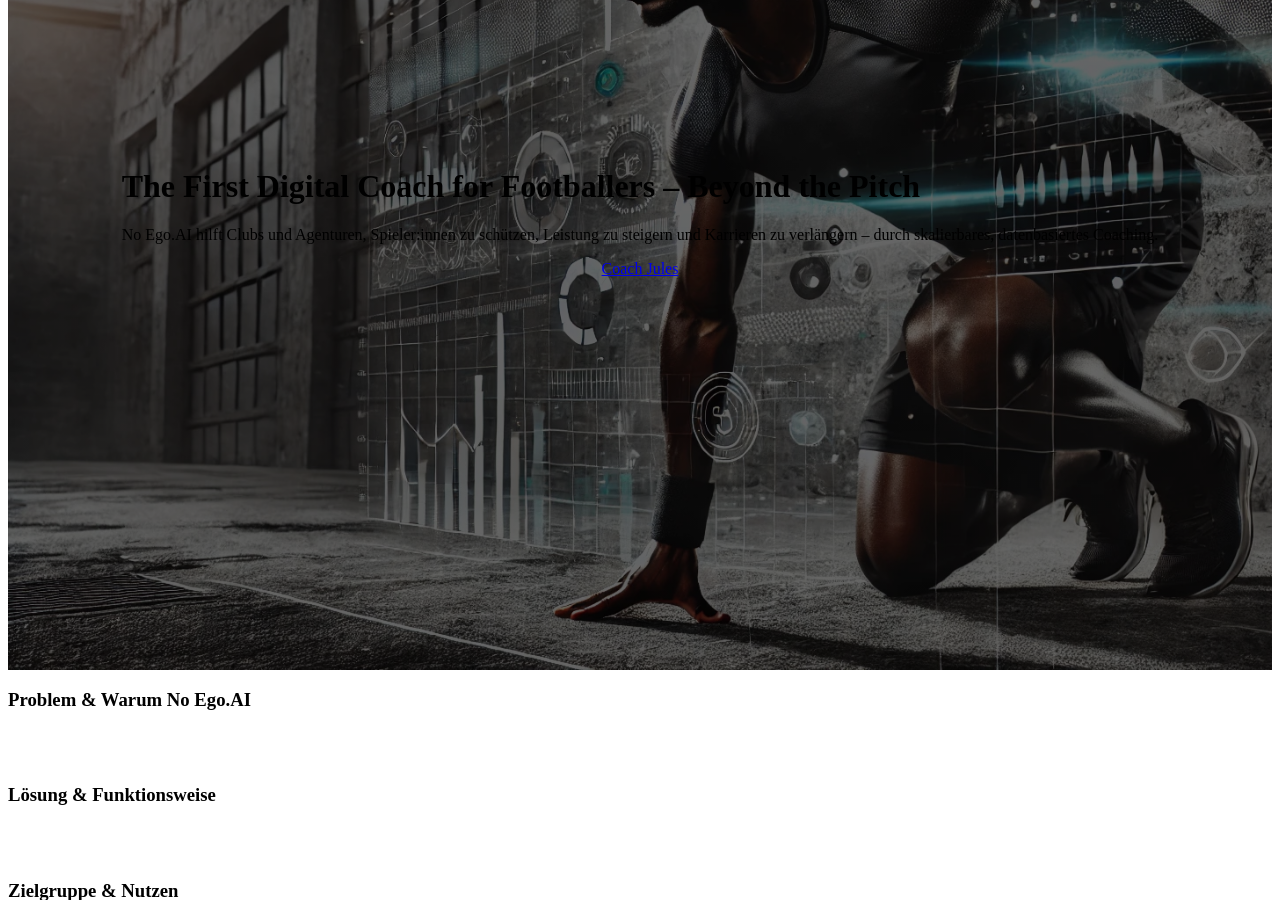
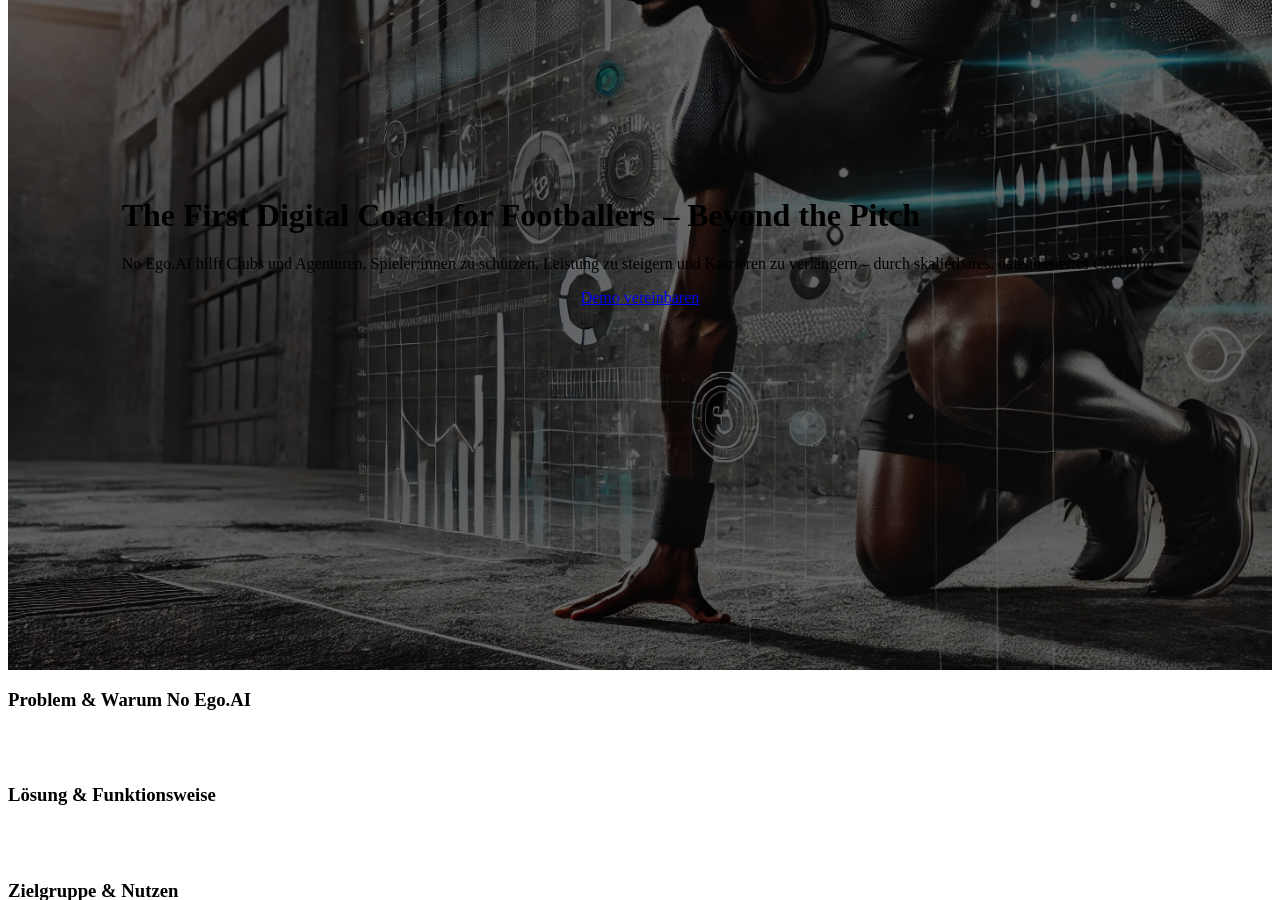
Before and after one commit to perstarke-webdev/noegosports, a Jekyll site: the page built from _pages/index.html, in a window 1280 px wide and 900 px high, scrolled down 1764 px. Built offline with Jekyll 4.4.1, drawn with Linux system fonts in a browser that asks for light colours; cached includes are drawn as plain includes.

Commit message:
hero and cta update

```diff
--- a/_includes/page__hero.html
+++ b/_includes/page__hero.html
@@ -22,7 +22,7 @@
      style="{% if page.header.overlay_color %}background-color: {{ page.header.overlay_color | default: 'transparent' }};{% endif %} {% if overlay_img_path %}background-image: {% if overlay_filter %}{{ overlay_filter }}, {% endif %}url('{{ overlay_img_path }}');{% endif %}; min-height: 100vh; background-size: cover; display: flex; flex-direction: column; justify-content: center; align-items: center;">
   {% if page.header.overlay_color or page.header.overlay_image %}
     <div class="wrapper">
-      <h1 id="page-title" class="page__title" itemprop="headline">
+      <h1 id="page-title" class="page__title" itemprop="headline" style="margin-top: 5rem">
           {{ page.title | default: site.title | markdownify | remove: "<p>" | remove: "</p>" }}
       </h1>
       {% if page.header.show_overlay_excerpt != false and page.excerpt %}
--- a/_pages/index.html
+++ b/_pages/index.html
@@ -10,8 +10,8 @@
     overlay_filter: rgba(0, 0, 0, 0.6)
 
     actions:
-        - label: "<i class='fab fa-instagram'></i> Coach Jules"
-          url: https://www.instagram.com/coach.jules/
+        - label: "<i class='fas fa-medal'></i> Demo vereinbaren"
+          url: /#kontakt
           blank: true
 
 
```
